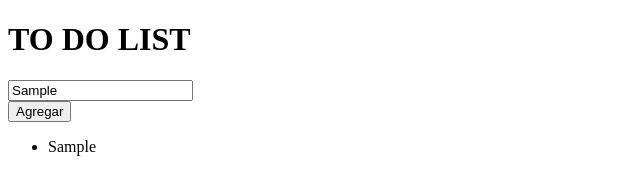
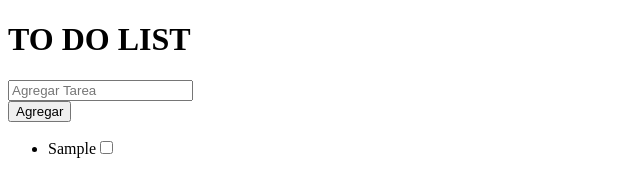
Before and after one commit to diegogovea/Programaci-n-en-JavaScript, a plain HTML site: page 2. - TO DO LIST/index.html in a window 1280 px wide. Both pictures are taken after typing "Sample" into the empty fields and a click on the button "Agregar". Shown: the full height of the page, 0-640 px from the left. Drawn offline with Linux system fonts and the light colour scheme.

Commit message:
Update index.html

```diff
--- a/2. - TO DO LIST/index.html
+++ b/2. - TO DO LIST/index.html
@@ -8,7 +8,10 @@
     <input type="text" id="tarea" name="tarea" placeholder="Agregar Tarea"><br>
     <button onclick="agregarTarea()" id="agregar">Agregar</button>
 
-    <ul id="lista"> </ul>
+    <div style="display: flex;">
+        <ul id="lista"></ul>
+
+    </div>
 
     <script>
         function agregarTarea(){
@@ -16,7 +19,18 @@
             var lista = document.getElementById("lista");
             var nuevaTarea = document.createElement("li");
             nuevaTarea.innerHTML = tarea;
+
+            var completadaBtn = document.createElement("input");
+            completadaBtn.type = "checkbox";
+
+            completadaBtn.onclick = function() {
+                nuevaTarea.style.textDecoration = "line-through";
+            };
+
+            nuevaTarea.appendChild(completadaBtn);
             lista.appendChild(nuevaTarea);
+
+            document.getElementById("tarea").value = "";
         }
     </script>
 
```
